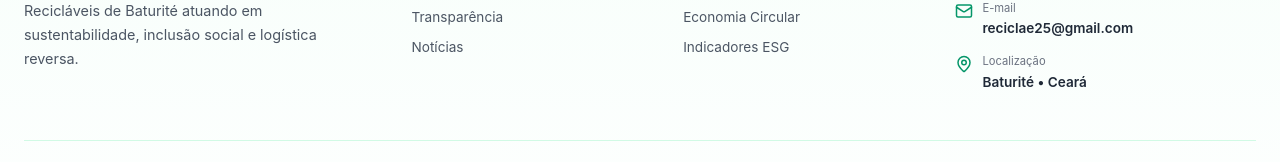
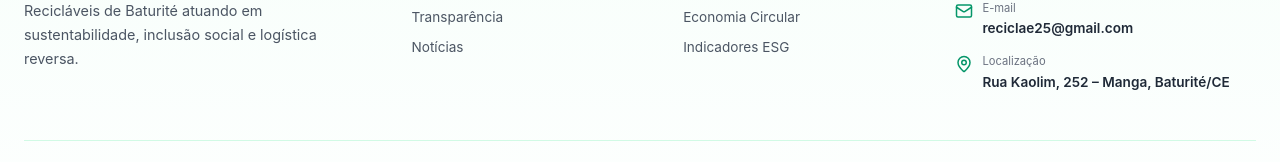
Before and after one commit to joota2500/acmrb-platform, a Next.js app: page /noticias in a window 1280 px wide. Shown: the part 1140-1302 px from the top of the page. Built offline with nearby package versions, Linux system fonts and the light colour scheme; no server answers; the database is empty.

Commit message:
fix(footer): mostra endereço oficial da sede

```diff
--- a/src/components/layout/Footer.tsx
+++ b/src/components/layout/Footer.tsx
@@ -76,7 +76,7 @@ export default function Footer() {
                 <MapPin size={20} />
                 <div>
                   <span>Localização</span>
-                  <p>Baturité • Ceará</p>
+                  <p>Rua Kaolim, 252 – Manga, Baturité/CE</p>
                 </div>
               </div>
             </div>
```
